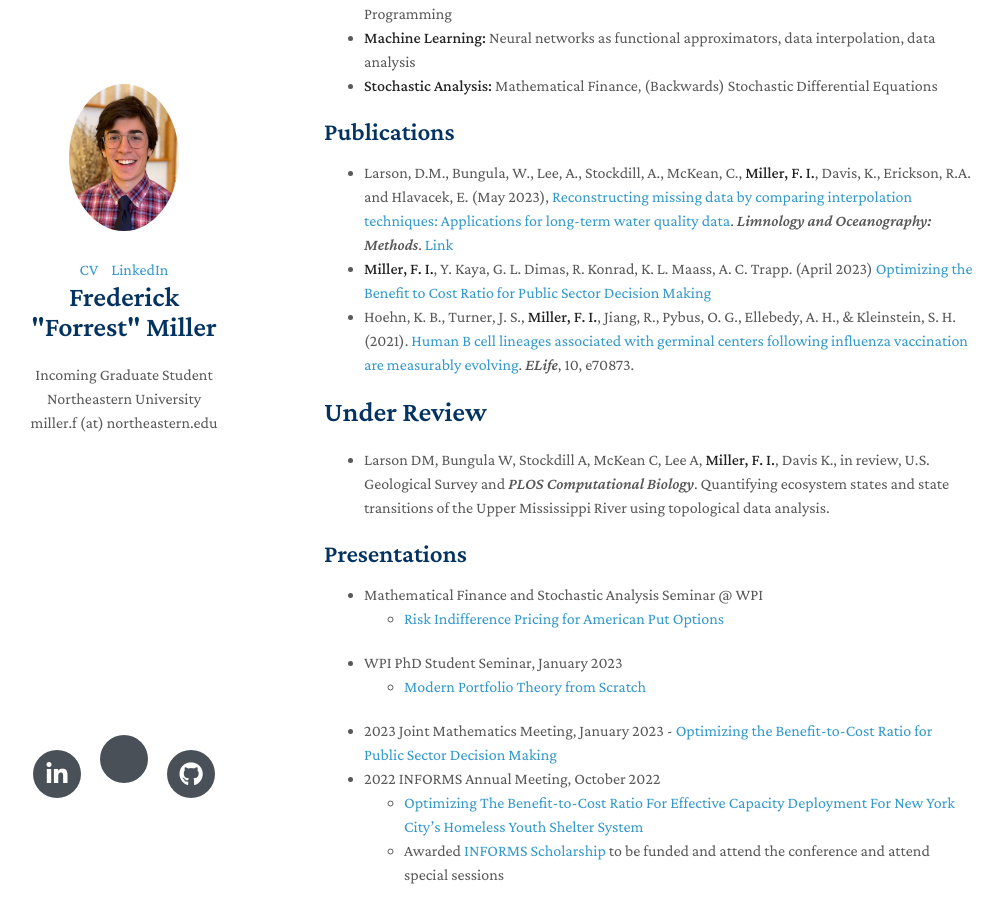
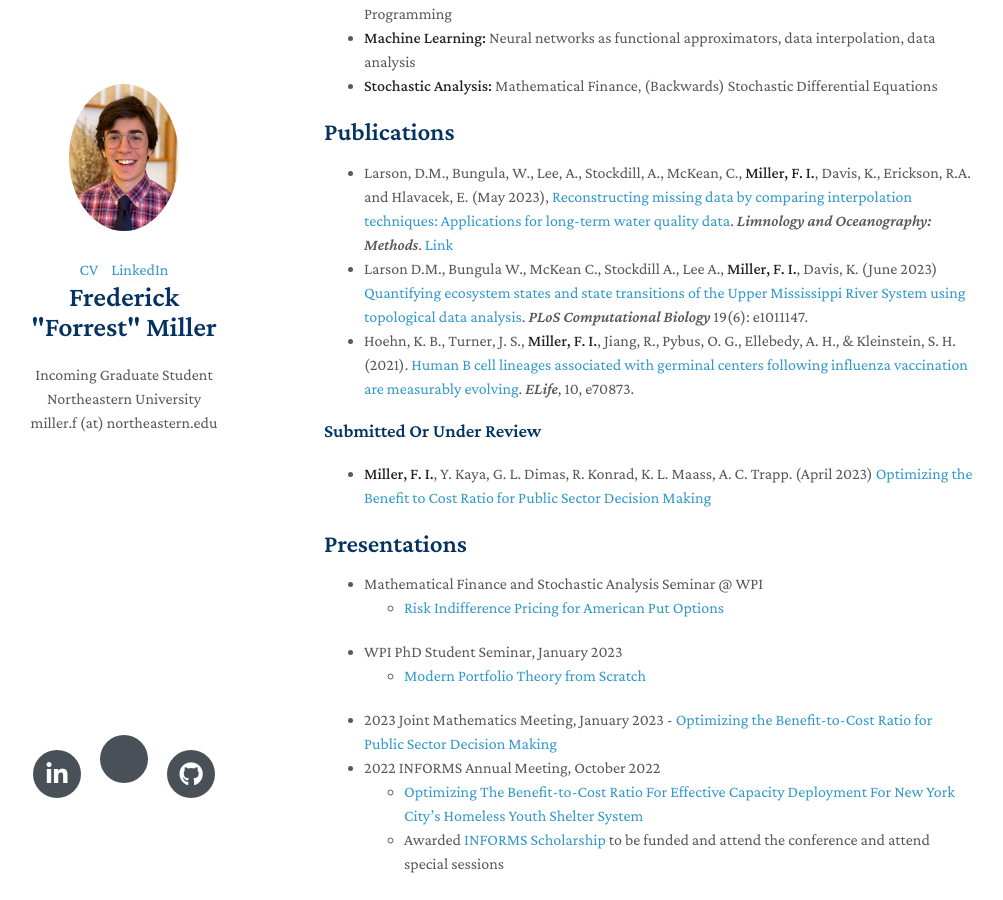
Before and after one commit to fimiller/fimiller.github.io, a Jekyll site: the page built from index.md, in a window 1280 px wide and 900 px high, scrolled down 884 px. Shown: the whole window, without its empty margins (146-1149 px from the left). Built offline with Jekyll 4.4.1, drawn with Linux system fonts in a browser that asks for light colours; nearby versions of some CDN libraries; a style sheet for code colours, icons or effects is not loaded; our own code applies the rules of GitHub Pages for plain Markdown files.

Commit message:
paper link added

```diff
--- a/index.md
+++ b/index.md
@@ -34,13 +34,12 @@ I am an incoming PhD Student at Northeastern University Department of Mathematic
 
 ## Publications
 - Larson, D.M., Bungula, W., Lee, A., Stockdill, A., McKean, C., **Miller, F. I.**, Davis, K., Erickson, R.A. and Hlavacek, E. (May 2023), [Reconstructing missing data by comparing interpolation techniques: Applications for long-term water quality data](https://doi.org/10.1002/lom3.10556). *Limnology and Oceanography: Methods*. [Link](https://doi.org/10.1002/lom3.10556)
-- **Miller, F. I.**, Y. Kaya, G. L. Dimas, R. Konrad, K. L. Maass, A. C. Trapp. (April 2023) [Optimizing the Benefit to Cost Ratio for Public Sector Decision Making](https://arxiv.org/abs/2212.04534)
+- Larson D.M., Bungula W., McKean C., Stockdill A., Lee A., **Miller, F. I.**, Davis, K. (June 2023) [Quantifying ecosystem states and state transitions of the Upper Mississippi River System using topological data analysis](https://doi.org/10.1371/journal.pcbi.1011147). *PLoS Computational Biology* 19(6): e1011147.
 - Hoehn, K. B., Turner, J. S., **Miller, F. I.**, Jiang, R., Pybus, O. G., Ellebedy, A. H., & Kleinstein, S. H. (2021). [Human B cell lineages associated with germinal centers following influenza vaccination are measurably evolving](https://doi.org/10.7554/eLife.70873). *ELife*, 10, e70873.
 
 
-# Under Review
-- Larson DM, Bungula W, Stockdill A, McKean C, Lee A, **Miller, F. I.**, Davis K., in review, U.S. Geological Survey and *PLOS Computational Biology*. Quantifying ecosystem states and state transitions of the Upper Mississippi River using topological data analysis.
-
+### Submitted Or Under Review
+- **Miller, F. I.**, Y. Kaya, G. L. Dimas, R. Konrad, K. L. Maass, A. C. Trapp. (April 2023) [Optimizing the Benefit to Cost Ratio for Public Sector Decision Making](https://arxiv.org/abs/2212.04534)
 
 
 ## Presentations
```
Also changed, not shown: 1 other file.
